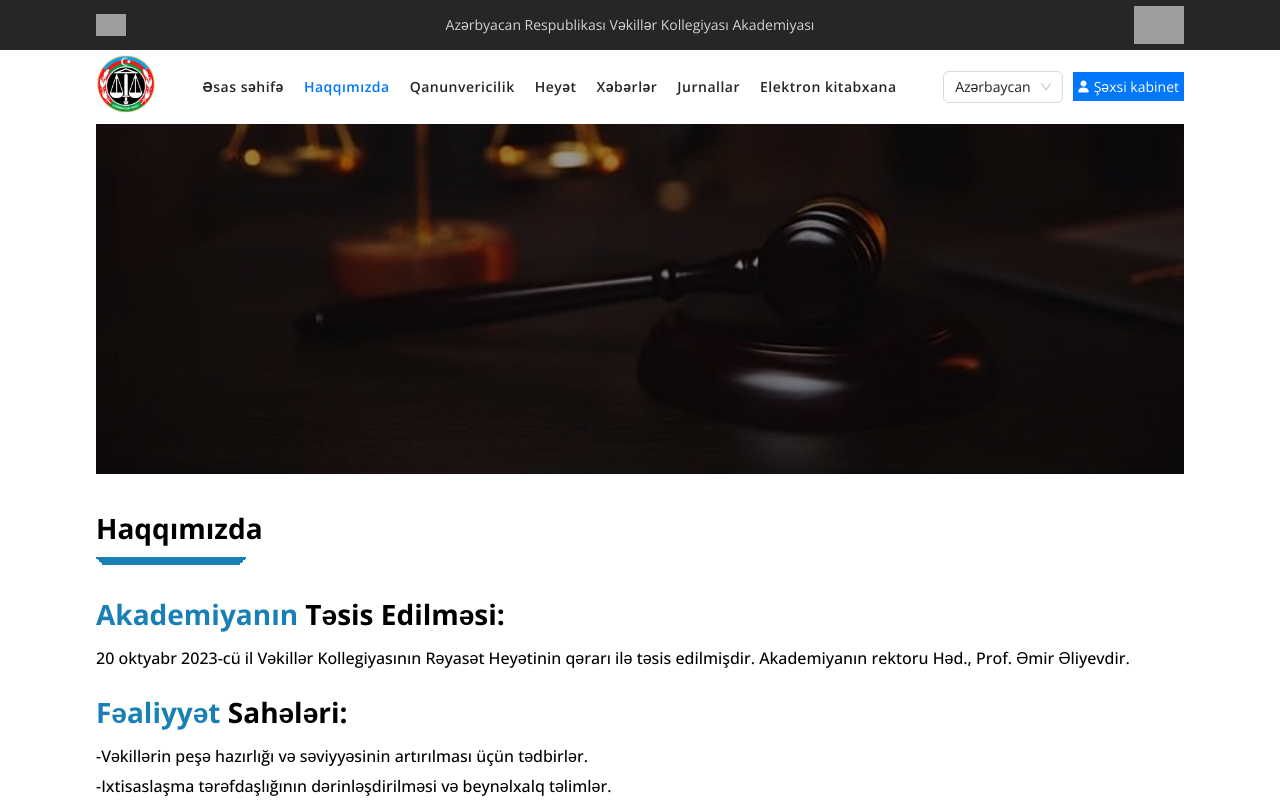
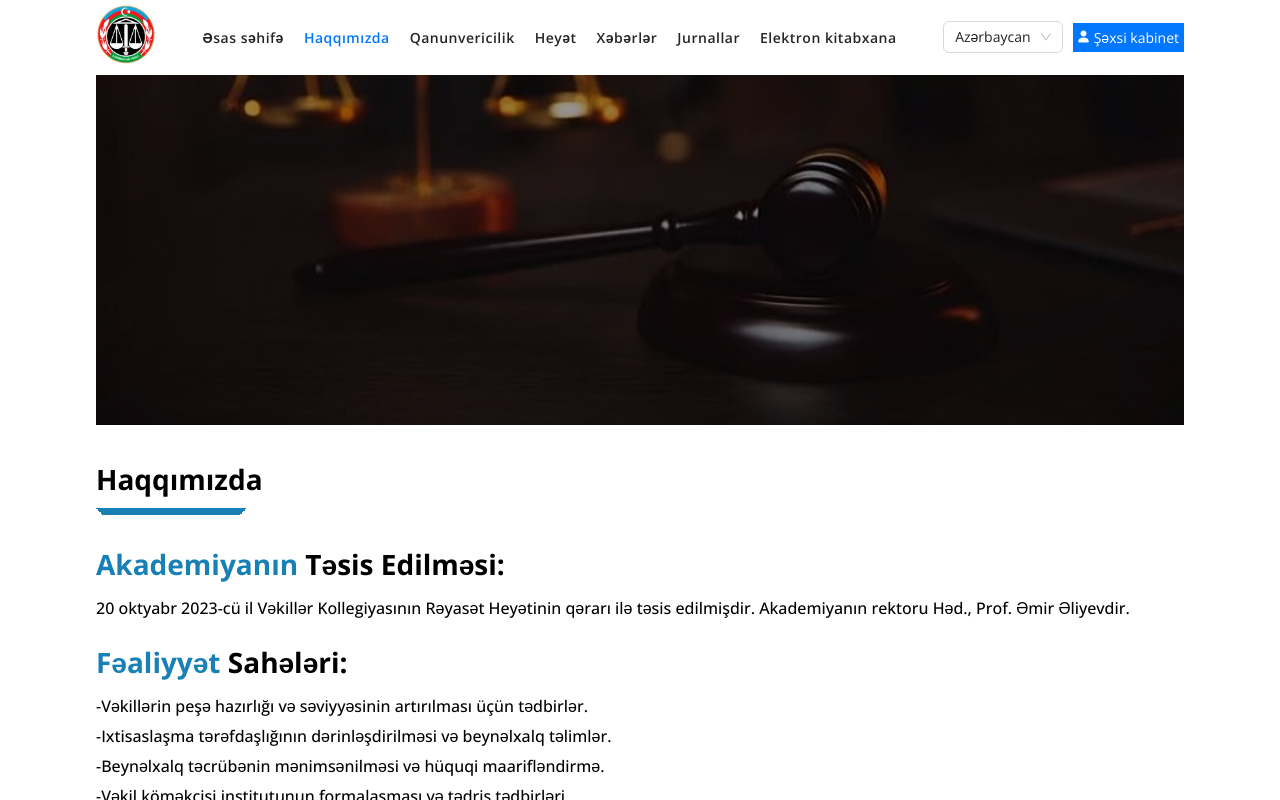
Before and after one commit to SamirrOrucov/LawyersAcademia, a React (Vite) app: page /haqqimizda in a window 1280 px wide. Shown: the top 800 px of the page. Built offline with nearby package versions, Linux system fonts and the light colour scheme; grey boxes are pictures that could not be loaded.

Commit message:
contuct us error fixed

```diff
--- a/src/components/AboutSliderComponent/AboutSliderComponent.jsx
+++ b/src/components/AboutSliderComponent/AboutSliderComponent.jsx
@@ -14,7 +14,9 @@ function AboutSliderComponent() {
         throw new Error("Failed to fetch news data");
       }
       const data = await response.json();
-      const sortedData = data.sort((a, b) => new Date(b.createdAt) - new Date(a.createdAt));
+      const sortedData = data.sort(
+        (a, b) => new Date(b.createdAt) - new Date(a.createdAt)
+      );
       setNewsData(sortedData);
     } catch (error) {
       console.error("Error fetching news data:", error);
@@ -38,7 +40,7 @@ function AboutSliderComponent() {
           className="mySwiper"
         >
           {newsData.slice(0, 5).map((item) => (
-            <SwiperSlide className="swiper_slide">
+            <SwiperSlide className="swiper_slide" key={item._id}>
               <img src={item.mainImage} alt="" />
               <div className="text">{item.title}</div>
               <div className="aboutSlider_btn">
--- a/src/components/AboutSliderComponent/AboutSliderComponent.scss
+++ b/src/components/AboutSliderComponent/AboutSliderComponent.scss
@@ -25,7 +25,6 @@
           button {
             border: none;
             background-color: transparent;
-            // font-size: 18px;
             font-weight: 600;
             span {
               color: #1980b6;
--- a/src/components/ContactUsComponent/ContactUsComponent.jsx
+++ b/src/components/ContactUsComponent/ContactUsComponent.jsx
@@ -1,22 +1,39 @@
-import React from "react";
+import React, {  useState } from "react";
 import "./ContactUsComponent.scss";
-import { Button, Form, Input, Radio, Select, Upload } from "antd";
-import { InboxOutlined, UploadOutlined } from "@ant-design/icons";
+import { Button, Form, Input, Upload } from "antd";
+import {  UploadOutlined } from "@ant-design/icons";
 
 export default function ContactUsComponent() {
-  const prefixSelector = (
-    <Form.Item name="prefix" noStyle>
-      <Select
-        style={{
-          width: 70,
-        }}
-        placeholder="Prefiks seçin"
-      >
-        <Option value="050">050</Option>
-        <Option value="055">055</Option>
-      </Select>
-    </Form.Item>
-  );
+  const [form] = Form.useForm();
+  const [successMessageVisible, setSuccessMessageVisible] = useState(false);
+
+  const onFinish = async (values) => {
+    try {
+      const formData = new FormData();
+      Object.entries(values).forEach(([key, value]) => {
+        console.log(values);
+        if (key === "upload") {
+          value.forEach((file) => {
+            formData.append("upload", file.originFileObj);
+          });
+        } else {
+          formData.append(key, value);
+        }
+      });
+      const response = await fetch("http://localhost:3003/upload", {
+        method: "POST",
+        body: formData,
+      });
+      const result = await response.json();
+      form.resetFields();
+      setSuccessMessageVisible(true);
+      setTimeout(() => {
+        setSuccessMessageVisible(false);
+      }, 3000);
+    } catch (error) {
+      console.error("Error submitting form:", error);
+    }
+  };
   const normFile = (e) => {
     console.log("Upload event:", e);
     if (Array.isArray(e)) {
@@ -24,9 +41,7 @@ export default function ContactUsComponent() {
     }
     return e?.fileList;
   };
-  const onFinish = (values) => {
-    console.log ('Success:', values);
-  };
+
   return (
     <div className="contactUsComponent">
       <div className="headOfStatistics">
@@ -51,7 +66,7 @@ export default function ContactUsComponent() {
           </div>
         </div>
         <div className="contactUsComponent_container_formSide">
-          <Form onFinish={onFinish} autoComplete="off">
+          <Form form={form} onFinish={onFinish} autoComplete="off">
             <div className="firstLine">
               <Form.Item
                 name="username"
@@ -66,7 +81,7 @@ export default function ContactUsComponent() {
               </Form.Item>
 
               <Form.Item
-                name="phone"
+                name="number"
                 rules={[
                   {
                     required: true,
@@ -74,7 +89,8 @@ export default function ContactUsComponent() {
                   },
                 ]}
               >
-                <Input className="numberInput"
+                <Input
+                  className="numberInput"
                   type="number"
                   style={{
                     width: "100%",
@@ -105,15 +121,20 @@ export default function ContactUsComponent() {
                 valuePropName="fileList"
                 getValueFromEvent={normFile}
                 className="uploadFile"
+
               >
-                <Upload name="logo" action="/upload.do" listType="picture">
+                <Upload
+                  name="upload"
+                  action="http://localhost:3003/upload"
+                  listType="picture"
+                >
                   <Button icon={<UploadOutlined />}>Fayl seçin</Button>
                 </Upload>
               </Form.Item>
             </div>
             <div className="thirdLine">
               <Form.Item
-                name="intro"
+                name="content"
                 rules={[
                   {
                     required: true,
@@ -130,6 +151,11 @@ export default function ContactUsComponent() {
             </div>
             <button className="submit">Müraciəti göndər</button>
           </Form>
+          {successMessageVisible && (
+            <div className="successMessage">
+              <p>Your form request has been sent.</p>
+            </div>
+          )}
         </div>
       </div>
     </div>
--- a/src/components/HomeComponents/VideosSection/VideosSection.jsx
+++ b/src/components/HomeComponents/VideosSection/VideosSection.jsx
@@ -8,7 +8,7 @@ function VideosSection() {
         <div className="videosSection_header">
           <p className="videosSection_header_title">Videoçarxlar</p>
           <p className="videosSection_header_desc">
-            Marifləndirici <span>Videolar</span>
+            Maarifləndirici <span>Videolar</span>
           </p>
           <div className="lines">
             <div className="line One"></div>
--- a/src/components/NewsSideComponent/NewsSideComponent.jsx
+++ b/src/components/NewsSideComponent/NewsSideComponent.jsx
@@ -10,7 +10,7 @@ function NewsSideComponent() {
         throw new Error("Failed to fetch news data");
       }
       const data = await response.json();
-      console.log(data);
+
       const sortedData = data.sort((a, b) => new Date(b.createdAt) - new Date(a.createdAt));
 
       setNewsData(sortedData);
@@ -28,8 +28,8 @@ function NewsSideComponent() {
       <div className="newsSideComponent_container">
         <div className="newsSideComponent_container_cards">
           {newsData.slice(0, 10).map((item) => (
-            <div className="newsSideComponent_container_cards_card">
-              {console.log(item)}
+            <div key={item._id} className="newsSideComponent_container_cards_card">
+
               <div className="newsPhoto">
                 <img src={item.mainImage} alt="" />
               </div>
--- a/src/layouts/Navbar/Navbar.jsx
+++ b/src/layouts/Navbar/Navbar.jsx
@@ -35,23 +35,7 @@ function Navbar() {
   return (
     <div className="navbar">
       <div className="navbar_container">
-        <div className="navbar_upside_bg">
-          <div className="navbar_upside">
-            <img
-              className="navbar_upside_img"
-              src="https://upload.wikimedia.org/wikipedia/commons/4/4c/Heydar_Aliyev_%28crop%29.jpg"
-              alt=""
-            />
-            <p className="navbar_upside_text">
-              Azərbyacan Respublikası Vəkillər Kollegiyası Akademiyası
-            </p>
-            <img
-              className="navbar_upside_flag"
-              src="https://upload.wikimedia.org/wikipedia/commons/d/dd/Flag_of_Azerbaijan.svg"
-              alt=""
-            />
-          </div>
-        </div>
+
         <div className={`navbarBot  ${stickyNav ? "fixed" : ""}`}>
           <div className="navbarBot_bottom">
             <div className="navbarBot_logo">
--- a/src/layouts/Navbar/Navbar.scss
+++ b/src/layouts/Navbar/Navbar.scss
@@ -2,31 +2,7 @@
   max-width: 100vw;
   .navbar_container {
     margin: 0 auto;
-    .navbar_upside_bg {
-      max-width: 100%;
-      background-color: #262626;
-      padding: 3px 0px;
-      .navbar_upside {
-        max-width: 85%;
-        margin: 0 auto;
-        display: flex;
-        justify-content: space-between;
-        align-items: center;
-        padding: 3px 0px;
-        &_img {
-          width: 30px;
-          object-fit: contain;
-        }
-        &_flag {
-          width: 50px;
-          object-fit: contain;
-        }
-        &_text {
-          color: lightgray;
-          font-size: 14px;
-        }
-      }
-    }
+
     .navbarBot {
       max-width: 100%;
       &_bottom {
--- a/src/pages/About/About.jsx
+++ b/src/pages/About/About.jsx
@@ -69,14 +69,11 @@ function About() {
             </div>
             <div className="about_content">
               <p className="about_content_title">
-                <span>Ünvan</span> və Büdcə:
+                <span>Ünvan</span> və Əlaqə:
               </p>
               <p className="about_content_desc">
                 Akademiya Bakı şəhəri, Nəsimi rayonu, Səməd Vurğun küçəsi 32
-                ünvanında yerləşir. Akademiyanın büdcəsi Vəkillər Kollegiyasının
-                daxili imkanlarından edilən köçürmələr, ianə və qrantlar,
-                göstərilən xidmətlərdən alınan haqq formalaşır hesabına
-                formalaşır.
+                ünvanında yerləşir.
               </p>
             </div>
           </div>
```
Lines whose indentation alone changed are shown as unchanged.
